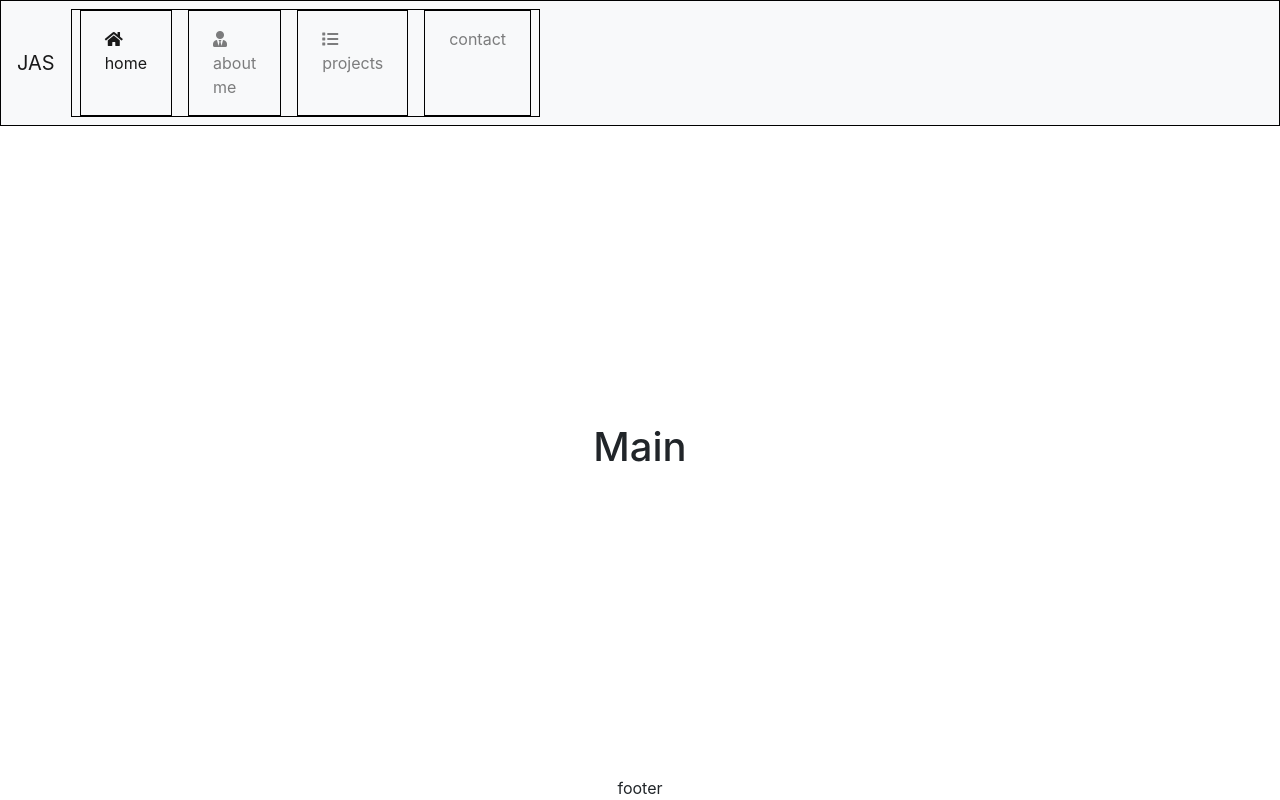
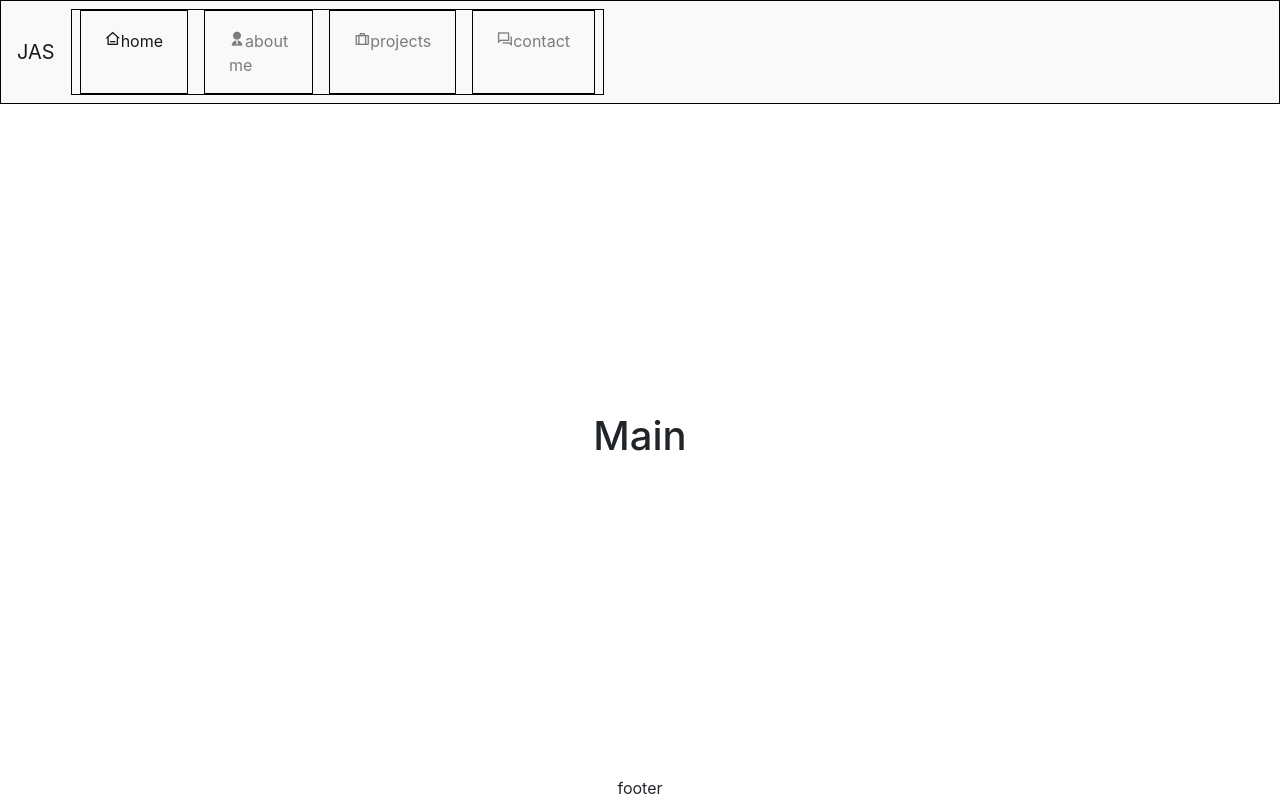
Before and after one commit to J-Saun/portfolio, a plain HTML site: page index.html in a window 1280 px wide. Drawn offline with nearby package versions, Linux system fonts and the light colour scheme.

Commit message:
+ nav icons

```diff
--- a/index.html
+++ b/index.html
@@ -53,20 +53,24 @@
         <ul class="navbar-nav">
           <li class="nav-item active">
             <a class="nav-link" href="#"
-              ><i class="fas fa-home"></i>home
+              ><i class="ri-home-3-line"></i>home
               <span class="sr-only">(current)</span></a
             >
           </li>
           <li class="nav-item">
             <a class="nav-link" href="#"
-              ><i class="fas fa-user-tie"></i>about me</a
+              ><i class="ri-user-2-fill"></i>about me</a
             >
           </li>
           <li class="nav-item">
-            <a class="nav-link" href="#"><i class="fas fa-list"></i>projects</a>
+            <a class="nav-link" href="#"
+              ><i class="ri-suitcase-line"></i>projects</a
+            >
           </li>
           <li class="nav-item">
-            <a class="nav-link" href="#">contact</a>
+            <a class="nav-link" href="#"
+              ><i class="ri-question-answer-line"></i>contact</a
+            >
           </li>
         </ul>
       </div>
```
